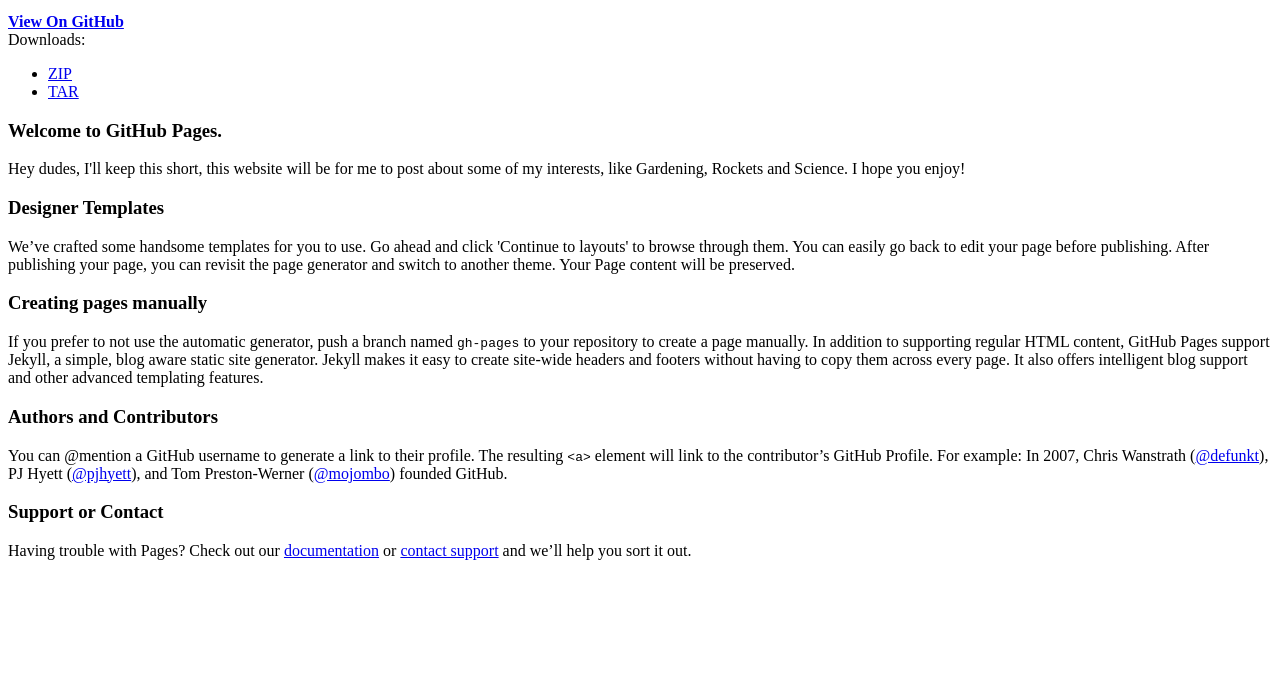
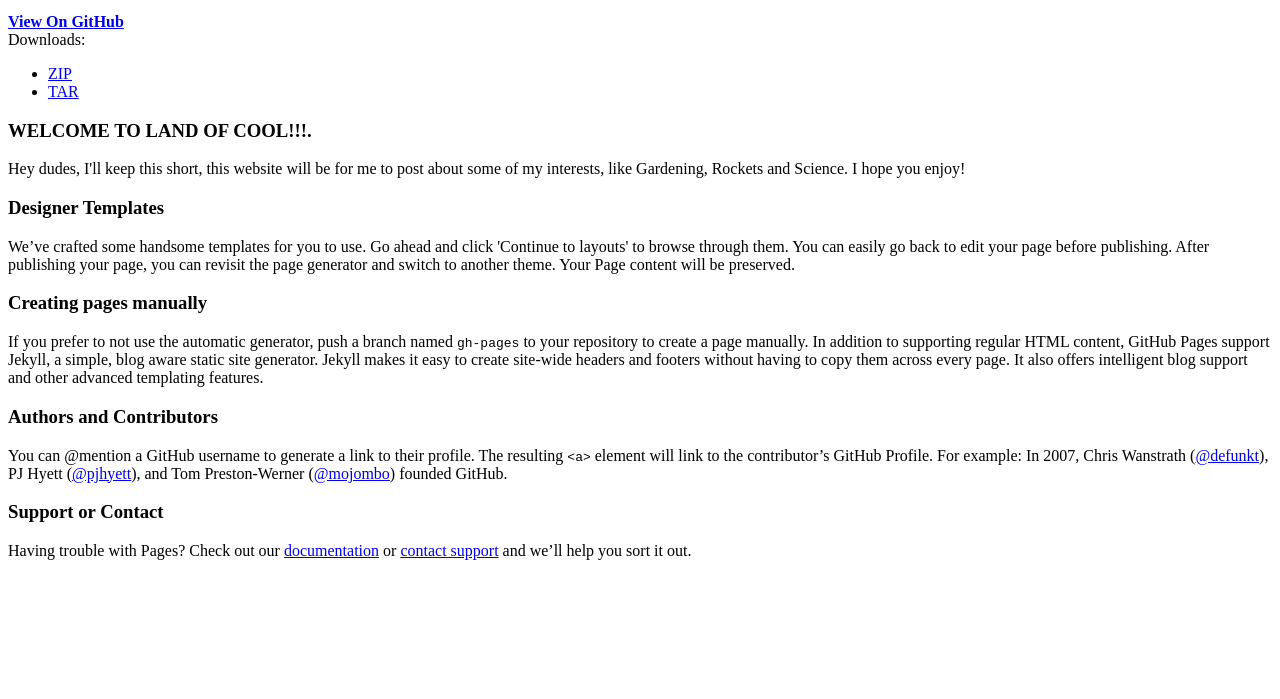
Before and after one commit to SpookySnake/LandOfCool.io, a plain HTML site: page index.html in a window 1280 px wide. Shown: the part 101-800 px from the top of the page. Drawn offline with nearby package versions, Linux system fonts and the light colour scheme.

Commit message:
Update index.html

```diff
--- a/index.html
+++ b/index.html
@@ -40,7 +40,7 @@
       </nav>
       <section>
         <h3>
-<a id="welcome-to-github-pages" class="anchor" href="#welcome-to-github-pages" aria-hidden="true"><span aria-hidden="true" class="octicon octicon-link"></span></a>Welcome to GitHub Pages.</h3>
+<a id="welcome-to-github-pages" class="anchor" href="#welcome-to-github-pages" aria-hidden="true"><span aria-hidden="true" class="octicon octicon-link"></span></a>WELCOME TO LAND OF COOL!!!.</h3>
 
 <p>Hey dudes, I'll keep this short, this website will be for me to post about some of my interests, like Gardening, Rockets and Science. I hope you enjoy!</p>
 <p img="http://www-tc.pbs.org/food/wp-content/blogs.dir/2/files/2013/01/sandwiches-2.jpg"/></p>
```
